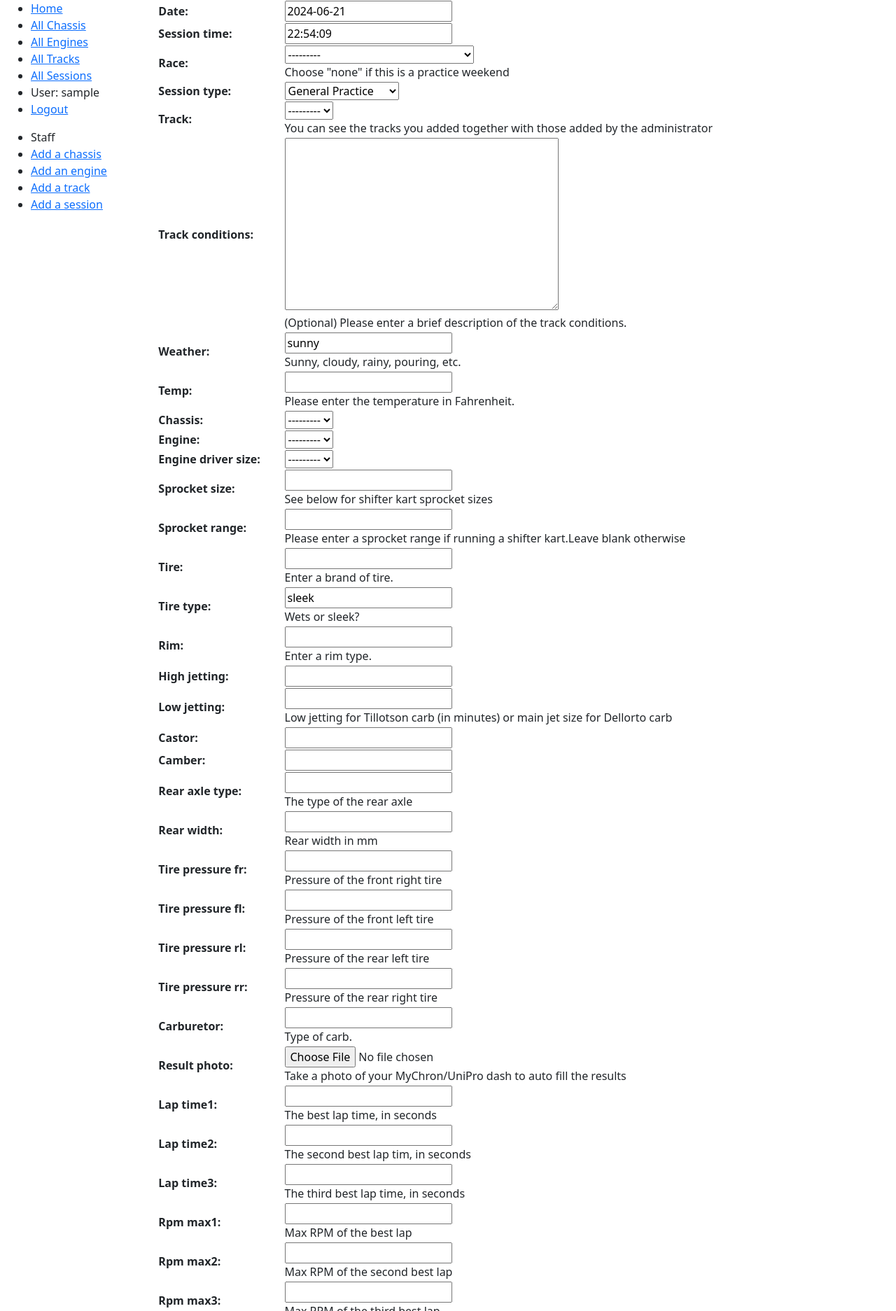
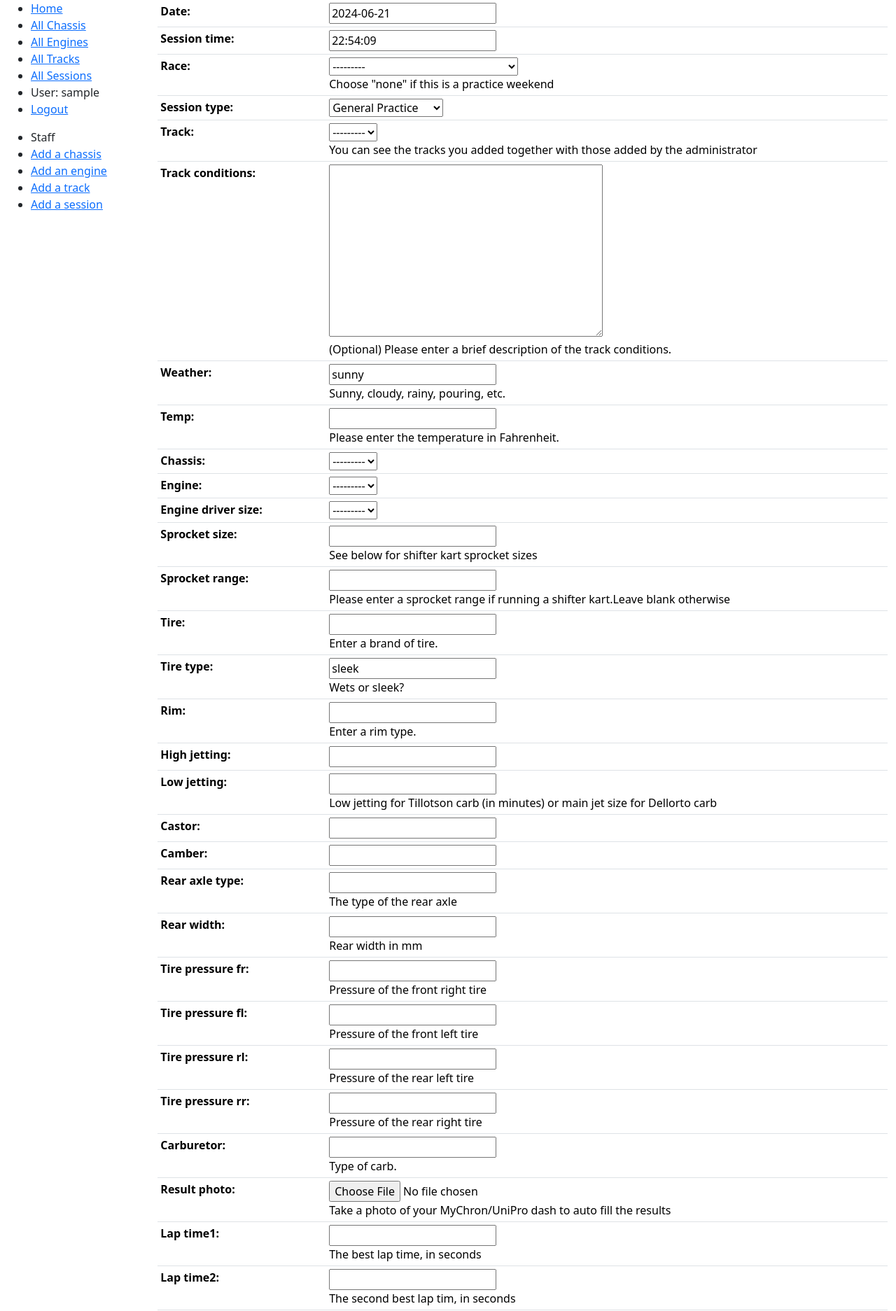
Before and after one commit to monica-shi/karting, a Django app: page /session/session/create/ in a window 1280 px wide. Shown: the top 1873 px of the page at 70% size. Run offline with Django 4.2, Linux system fonts and the light colour scheme; the visitor is signed in with stand-in values (Sample User, id 1); data that the repository does not hold is empty.

Commit message:
Make session creation UI more clear

```diff
--- a/session/templates/session/session_form.html
+++ b/session/templates/session/session_form.html
@@ -3,7 +3,7 @@
 {% block content %}
 <form action="" method="post" enctype="multipart/form-data">
   {% csrf_token %}
-  <table>
+  <table class="table table-sm">
     {{ form.as_table }}
   </table>
   <button type="submit" class="btn btn-primary" value="Submit">Submit</button>
```
